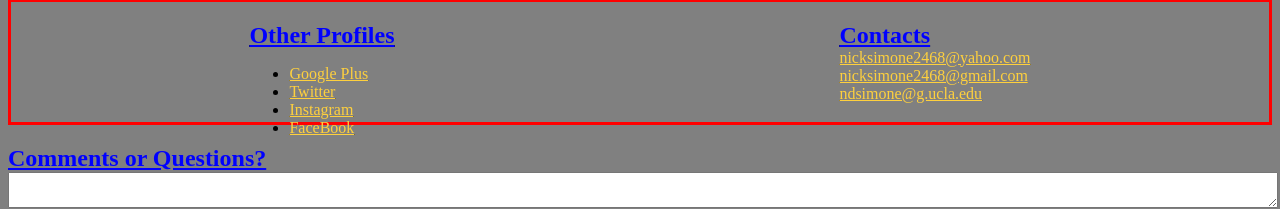
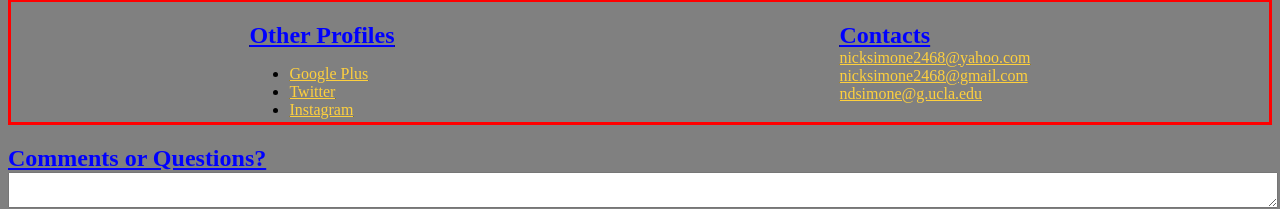
Before and after one commit to nicksimone/nicksimone, a plain HTML site: page nick.html in a window 1280 px wide. Shown: the part 1324-1533 px from the top of the page. Drawn offline with nearby package versions, Linux system fonts and the light colour scheme; a script that the page names is missing.

Commit message:
better looking 2

```diff
--- a/nick.html
+++ b/nick.html
@@ -114,7 +114,7 @@
     <li><a href="https://plus.google.com/">Google Plus</a></li>
     <li><a href="https://twitter.com/nickksimone">Twitter</a></li>
     <li><a href="https://www.instagram.com/nickksimone/">Instagram</a></li>
-    <li><a href="https://www.facebook.com/nick.simone.1656">FaceBook</a></li>
+    <!-- <li><a href="https://www.facebook.com/nick.simone.1656">FaceBook</a></li> -->
   </ul>
 </div>
 <div class="footer_text">
```
